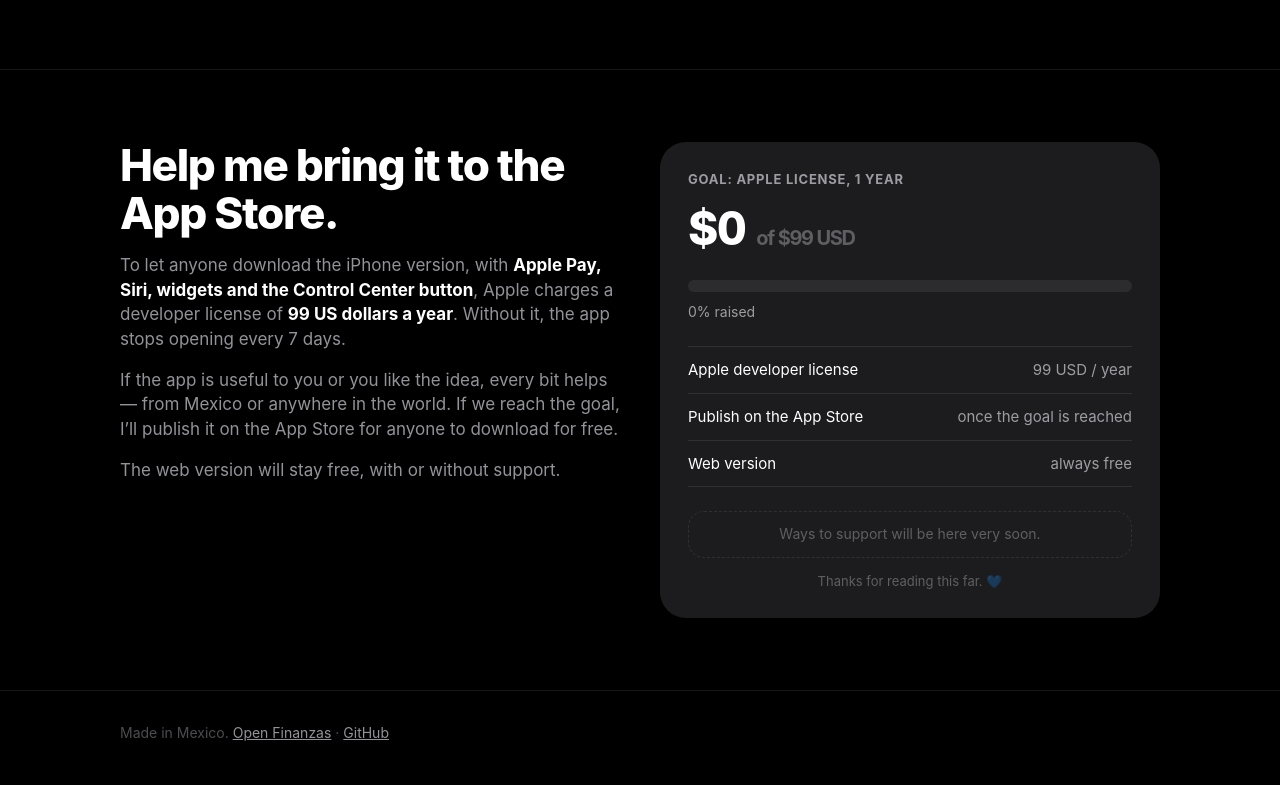
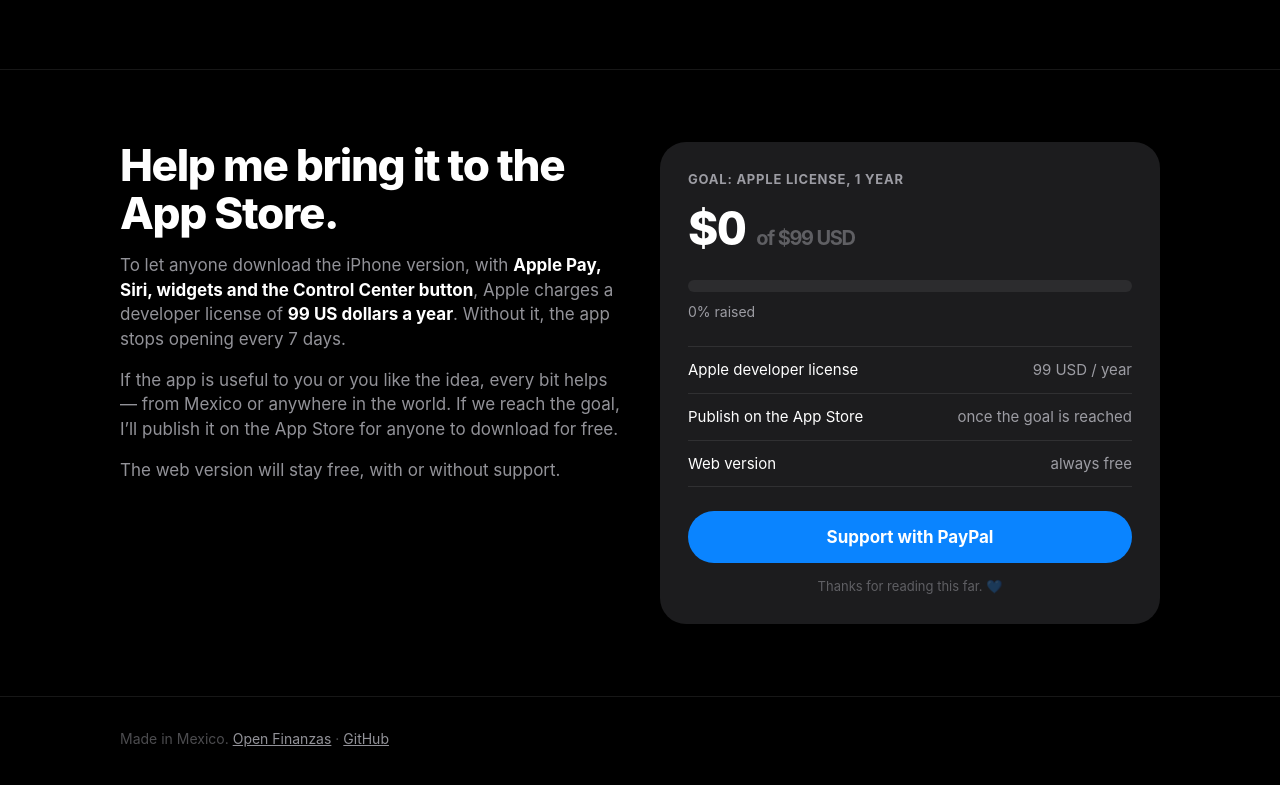
Before and after one commit to Athonix/finanzas, a plain HTML site: page conoce/index.html in a window 1280 px wide. Shown: the part 2916-3701 px from the top of the page. Drawn offline with Linux system fonts and the light colour scheme.

Commit message:
Página: enlace de PayPal para cooperar
Co-Authored-By: Claude Opus 5.5 <noreply@anthropic.com>

```diff
--- a/conoce/index.html
+++ b/conoce/index.html
@@ -250,7 +250,7 @@ const CONFIG = {
   actualizado: '',      // por ejemplo '21 nov 2026'
   enlaces: [
     { es: 'Cooperar con Ko‑fi', en: 'Support on Ko‑fi', url: '' },
-    { es: 'Cooperar con PayPal', en: 'Support with PayPal', url: '' }
+    { es: 'Cooperar con PayPal', en: 'Support with PayPal', url: 'https://paypal.me/NeryAnthony' }
   ]
 };
 
```
